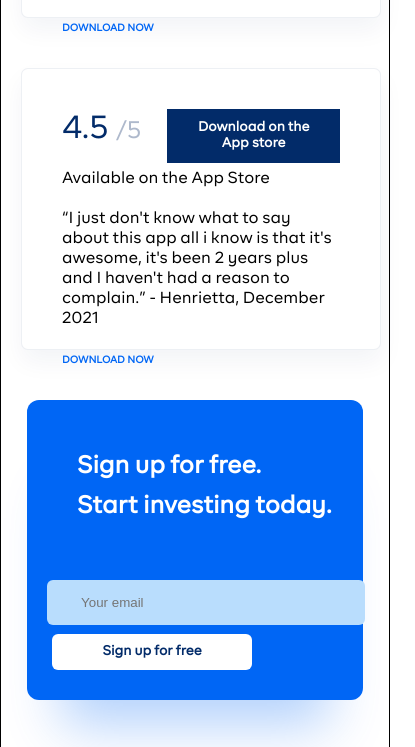
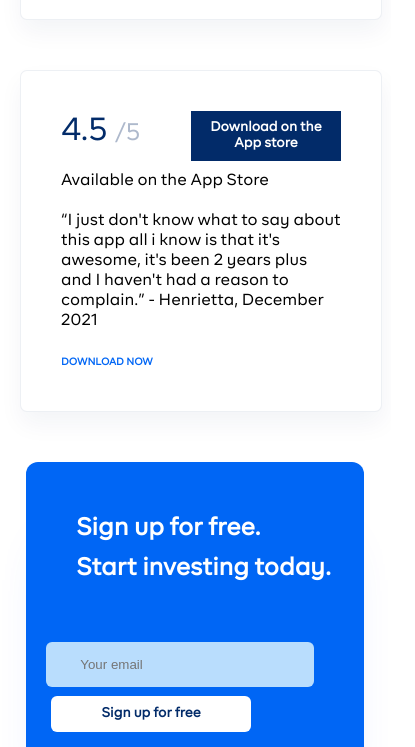
Before and after one commit to Oluwasekemi-Ijidakinro/cowrywise, a plain HTML site: page index.html in a window 390 px wide. Shown: the part 9327-10074 px from the top of the page, 415 px wide, since content can reach past the window. Drawn offline with Linux system fonts and the light colour scheme.

Commit message:
fourth commit

```diff
--- a/index.html
+++ b/index.html
@@ -299,7 +299,7 @@
                         <i class="fa-solid fa-star "></i>
                         <i class="far fa-star reviews"></i>
                     </div>
-                    <button class="get-btn"><a href="">Download on the</a><br><a href="">App store</a></button>
+                    <button class="get-btn" id="download-btn"><a href="">Download on the</a><br><a href="">App store</a></button>
                 </div>
                 <p class="available"> Available on the App Store</p>
                 <p class="paragraph">“I just don't know what to say about this app all i know is that it's awesome, it's
--- a/style.css
+++ b/style.css
@@ -45,7 +45,6 @@ button {
 
 body {
     font-family: "BRFirma", -apple-system, BlinkMacSystemFont, "Segoe UI", Roboto, Oxygen-Sans, Ubuntu, Cantarell, "Helvetica Neue", sans-serif;
-    border: 1px solid;
 }
 
 .flex {
@@ -230,7 +229,6 @@ padding: 0 5px;
     width: 200px;
     font-size: 1rem;
     border-radius: 5px;
-    /* height: 30px; */
     padding: 15px;
     color: white;
     position: absolute;
@@ -241,8 +239,6 @@ padding: 0 5px;
 
 
 .emaill form {
-    /* justify-content: space-between; */
-    /* width: 630px; */
     gap: 10px;
 
 }
@@ -952,7 +948,6 @@ hr {
     }
 
 
-
     .navbar,
     .nav-nav-bar {
         display: block;
@@ -1011,6 +1006,11 @@ hr {
         width: 90%;
 
     }
+    #download-btn{
+        width: 150px;
+        height: 50px;
+        padding: 2px 0;
+    }
 
     .containerB {
         display: flex;
@@ -1040,6 +1040,7 @@ hr {
     .ratee {
         width: 100%;
         margin-top: 50px;
+        height: auto;
     }
 
     .payment-div {
@@ -1113,7 +1114,7 @@ hr {
     .email-field{
         display: flex;
         flex-direction: column;
-        width: 250px;
+        width: 200px;
         margin-bottom: 15px;
         position: relative;
        top: -60px;
```
